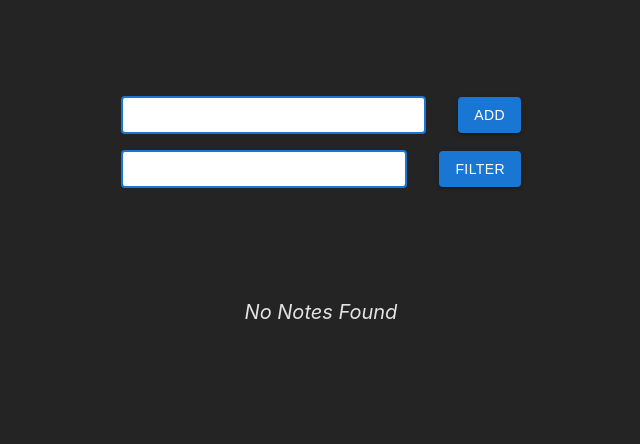
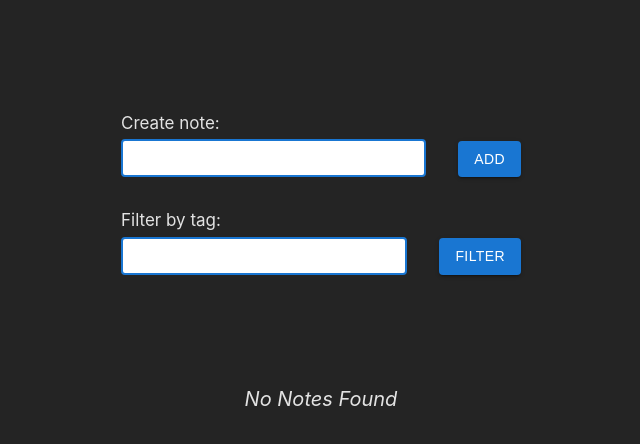
Before and after one commit to maria98kgm/Note_App, a React (Vite) app: page / in a window 1280 px wide. Shown: the top 444 px of the page, without its empty margins (319-959 px from the left). Built offline with nearby package versions, Linux system fonts and the light colour scheme.

Commit message:
feat: add labels to inputs

```diff
--- a/src/components/InputField/index.tsx
+++ b/src/components/InputField/index.tsx
@@ -55,6 +55,10 @@ export const InputField: React.FC<InputFieldProps> = ({
 
   return (
     <div className="createNoteBlock">
+      <label className="inputLabel">
+        <p className="labelText">
+          {inputType === "createNote" ? "Create note" : "Filter by tag"}:
+        </p>
         <input
           type="text"
           name="note"
@@ -62,7 +66,7 @@ export const InputField: React.FC<InputFieldProps> = ({
           value={input}
           className="inputField"
         />
-
+      </label>
       <button
         onClick={inputType === "createNote" ? addNoteHandler : filterNotes}
         className="addButton"
--- a/src/components/InputField/style.scss
+++ b/src/components/InputField/style.scss
@@ -4,9 +4,18 @@
   width: 100%;
   max-width: 400px;
   display: flex;
-  align-items: center;
+  align-items: flex-end;
   gap: 2rem;
   margin-bottom: 1rem;
+}
+
+.inputLabel {
+  width: 100%;
+
+  .labelText {
+    font-size: 17px;
+    margin-bottom: 0.4rem;
+  }
 }
 
 .inputField {
--- a/src/components/ModalWindow/index.tsx
+++ b/src/components/ModalWindow/index.tsx
@@ -120,11 +120,15 @@ const EditWindow: React.FC<EditWindowProps> = ({
 
   return (
     <div className="editModal">
+      <label htmlFor="editField" className="editLabel">
+        Edit your note:
+      </label>
       <div className="textEdit">
         <textarea
           value={input}
           onChange={inputHandler}
           onScroll={scrollHandler}
+          id="editField"
           className="textareaField"
         />
         <div
--- a/src/components/ModalWindow/style.scss
+++ b/src/components/ModalWindow/style.scss
@@ -44,6 +44,12 @@
 
 .editModal {
   @include modalBlock;
+
+  .editLabel {
+    width: 100%;
+    margin-bottom: 0.4rem;
+    font-size: 17px;
+  }
 
   .textEdit {
     position: relative;
```
Lines whose indentation alone changed are shown as unchanged.
